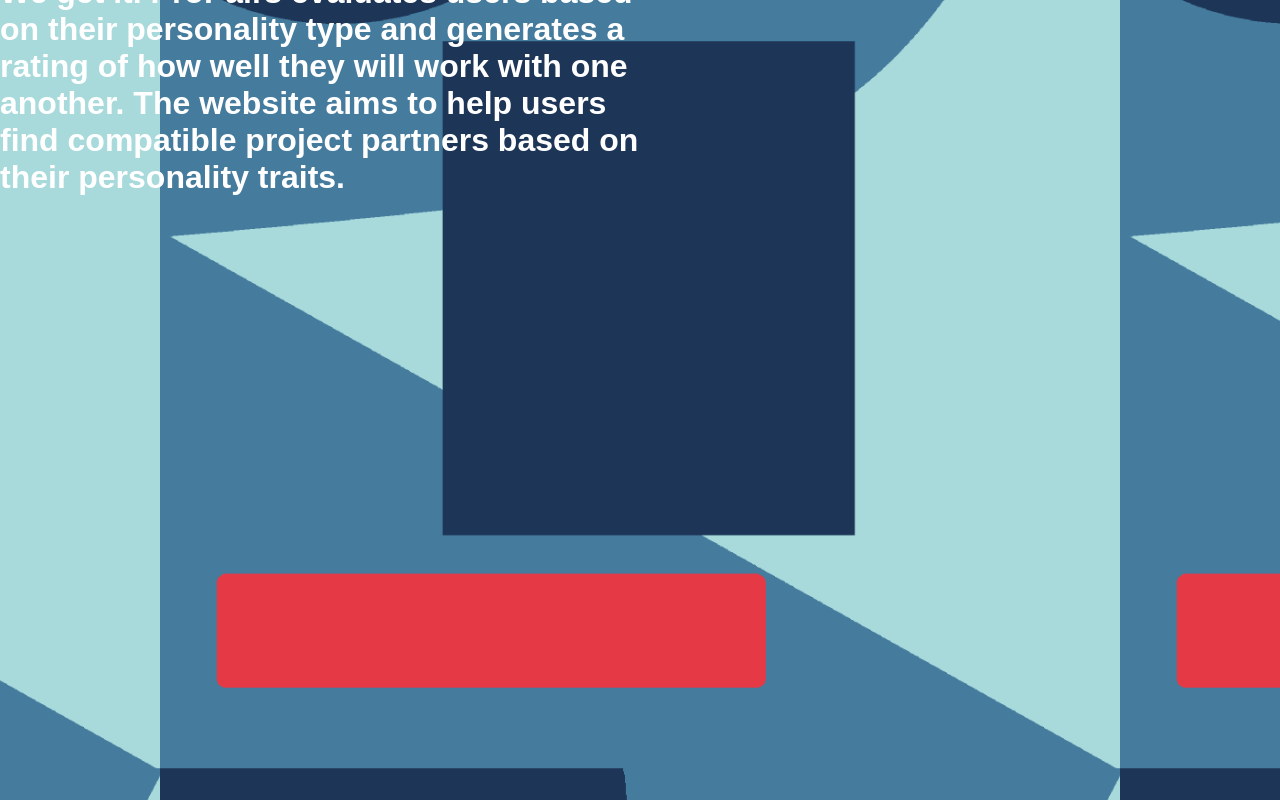
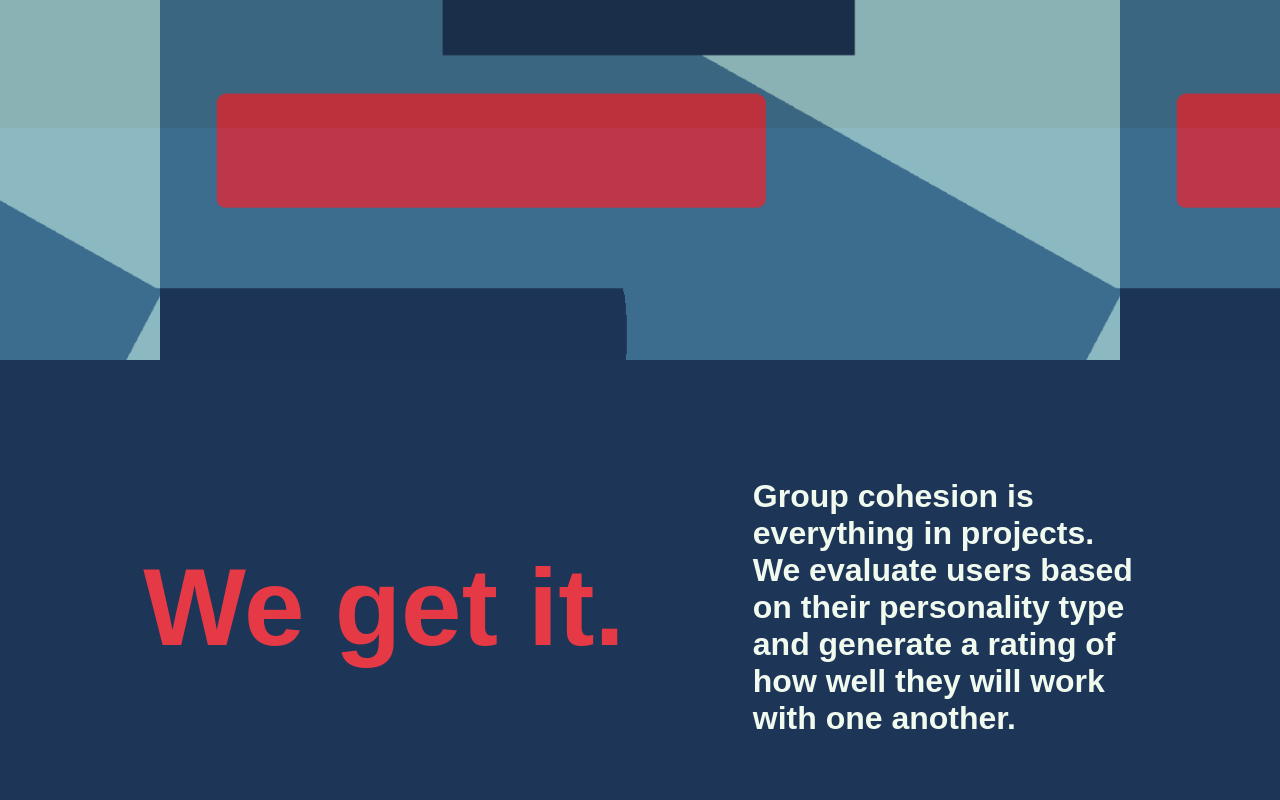
Before and after one commit to MZernick/Project-Partners, a React (Create React App) app in the folder client/: page / in a window 1280 px wide. Shown: the part 840-1640 px from the top of the page. Built offline with nearby package versions, Linux system fonts and the light colour scheme; a web font is replaced by a local one.

Commit message:
Styling on the front page. Need to move to others soon

```diff
--- a/client/src/pages/Home.js
+++ b/client/src/pages/Home.js
@@ -4,7 +4,7 @@ import Dropdown from 'react-bootstrap/Dropdown';
 import DropdownButton from 'react-bootstrap/DropdownButton';
 import InputGroup from 'react-bootstrap/InputGroup';
 import '../styles/Home.css';
-import Hiwtest from '../styles/howitworksmock1.png';
+import Hiwtest from '../styles/howitworksmock3.png';
 
 export default function Homepage(props) {
   return (
@@ -17,18 +17,26 @@ export default function Homepage(props) {
       <div class="menu-item">Our Team</div>
       <div class="menu-item">Get Started</div>
     </div>
-    <div class="descriptionContainer">
-    <h2 id="description1">Group cohesion is everything in projects. We get it. ProPairs evaluates users based on their personality type and generates a rating of how well they will work with one another. The website aims to help users find compatible project partners based on their personality traits.</h2>
+    <div id="menu-background-image"></div>
   </div>
-  <div class="container">
+  <div class="descriptionContainer1">
+  <h1 id="title1">We get it.</h1>
+    <h2 id="description1">Group cohesion is everything in projects. We evaluate users based on their personality type and generate a rating of how well they will work with one another.</h2>
+  </div>
+  <div class="imageContainer">
+    <img src={Hiwtest} alt="How it Works" id="hiwImg"/>
+
+  </div>
+  <div class="sidescrollContainer">
+    <h2 id="title2">Group cohesion is everything in projects. We evaluate users based on their personality type and generate a rating of how well they will work with one another.</h2>
     <a href="#">Menu </a>
     <a href="#">pages </a>
     <a href="#">study</a>
     <a href="#">contact </a>
   </div>
-    <div id="menu-background-image"></div>
+  <div class="buttonContainer">
+    <button>Get Started</button>
   </div>
-
 </div>
 );
 }
--- a/client/src/styles/Home.css
+++ b/client/src/styles/Home.css
@@ -1,3 +1,11 @@
+:root {
+  --white: #F1FAEE;
+  --orange: #E63946;
+  --lightblue: #A8DADC;
+  --blue: #457B9D;
+  --darkblue: #1D3557;
+}
+
 body {
     background-color: rgb(20, 20, 20);
     margin: 0px;
@@ -24,6 +32,7 @@ body {
     margin-left: clamp(4rem, 20vw, 48rem);
     position: relative;
     z-index: 2;
+    width: 50%;
   }
 
 
@@ -48,9 +57,9 @@ body {
     background-image: url('../styles/landingpagetest4.png');
     background-position: center 40%;
     background-size: 75vmax;
-    height: 300%;
+    height: 150%;
     left: 0px;
-    opacity: 1;
+    opacity: 0.8;
     position: absolute;
     top: 0px;
     transition: opacity 800ms ease,
@@ -89,36 +98,60 @@ body {
     transition: opacity 400ms ease;
   }
 
-/* DESCRIPTION CONTAINER BELOW */
-.descriptionContainer {
+/* DESCRIPTION / HOWITWORKS CONTAINER BELOW */
+.descriptionContainer1 {
     display: flex;
-    flex-direction: column;
+    flex-direction: row;
     justify-content: center;
     align-items: center;
-    width: 50%;
-    /* position: fixed;
-    top: 50%;
-    left: 50%;
-    transform: translate(-50%, -50%); */
-    z-index: 3;
-    opacity: 1;
+    background-color:#1D3557;
+    margin-top: 17%;
+    height: 120vh;
 }
 
 #description1 {
     font-family: 'Switzer', sans-serif;
     font-size: clamp(0.5rem, 2.5vw,2.5rem);
+    color:#F1FAEE;
     opacity: 1;
-    color: white;
+    z-index: 3;
+    width: 30%;
 }
 
-/* SCROLL CONTAINER BELOW */
-  .container {
+#title1 {
+  font-family: 'Switzer', sans-serif;
+  font-size: clamp(3.5rem, 8.5vw, 8.5rem);
+  color: #E63946;
+  font-weight: 700;
+  padding-right: 10%;
+}
+
+/* IMAGE CONTAINER BELOW */
+
+.imageContainer {
+  background-color:#F1FAEE;
+  display: flex;
+  flex-direction: row;
+  justify-content: center;
+  align-items: center;
+  z-index: 3;
+}
+
+#hiwImg {
+  position: relative;
+  z-index: 3;
+  margin-top: 5%;
+}
+
+/* SIDESCROLL CONTAINER BELOW */
+  .sidescrollContainer {
     background-color: #cccccc;
     overflow: auto;
     white-space: nowrap;
     width: 250px;
     opacity: 1;
   }
+
   a {
     display: inline-block;
     text-decoration: none;
```
Also changed, not shown: client/src/styles/howitworksmock3.png (added), 1 other file (tests, documents, lock files or other folders).
